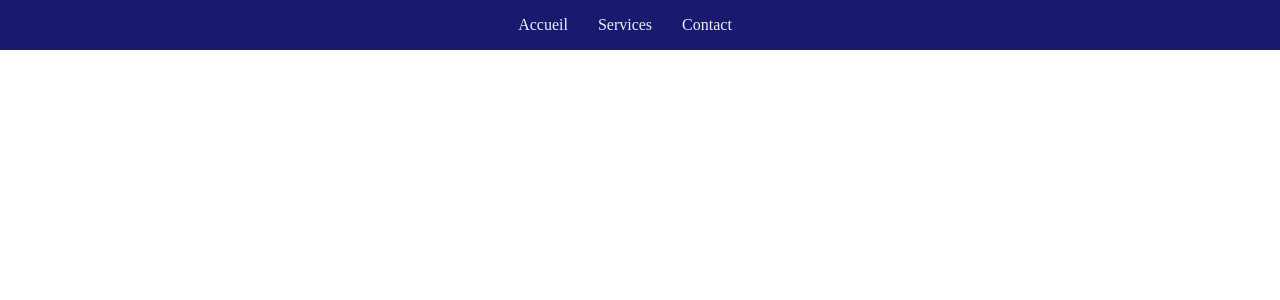
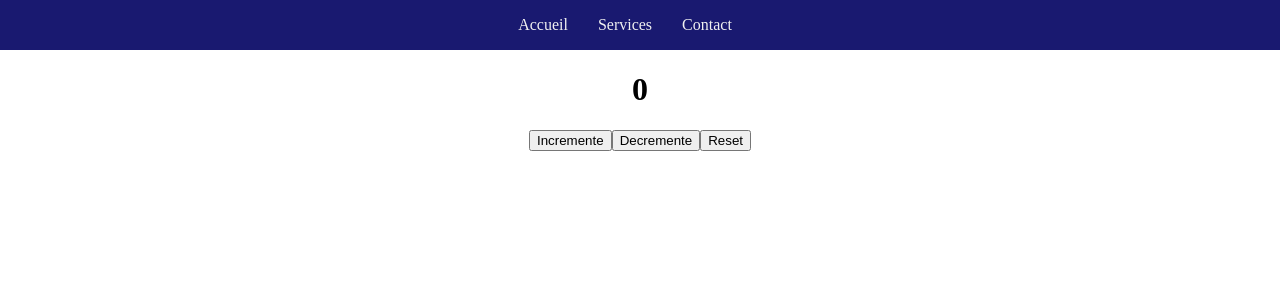
Before and after one commit to SebastienLludrigas/hookschapter, a React (Create React App) app: page / in a window 1280 px wide. Shown: the top 300 px of the page. Built offline with nearby package versions, Linux system fonts and the light colour scheme.

Commit message:
Comprendre useReducer

```diff
--- a/src/App.js
+++ b/src/App.js
@@ -1,6 +1,7 @@
 import React from 'react';
 import './App.css';
 import Navbar from './Composants/Navbar';
+import Compteur from './Composants/Compteur';
 
 
 function App() {
@@ -8,6 +9,7 @@ function App() {
   return (
     <div className="App">
       <Navbar />
+      <Compteur />
     </div>
   );
 }
--- /dev/null
+++ b/src/Composants/Compteur.js
@@ -0,0 +1,32 @@
+import React, {useReducer} from 'react'
+
+const initialState = 0;
+
+function reducer (state, action) {
+
+   switch(action) {
+      case 'INCR':
+         return state + 1;
+      case 'DECR':
+         return state - 1;
+      case 'RESET':
+         return initialState;
+      default:
+         return state;
+   }
+
+}
+
+export default function Compteur() {
+
+   const [count, dispatch] = useReducer(reducer, initialState);
+
+   return (
+      <div>
+         <h1>{count}</h1>
+         <button onClick={() => dispatch('INCR')}>Incremente</button>
+         <button onClick={() => dispatch('DECR')}>Decremente</button>
+         <button onClick={() => dispatch('RESET')}>Reset</button>
+      </div>
+   )
+}
```
